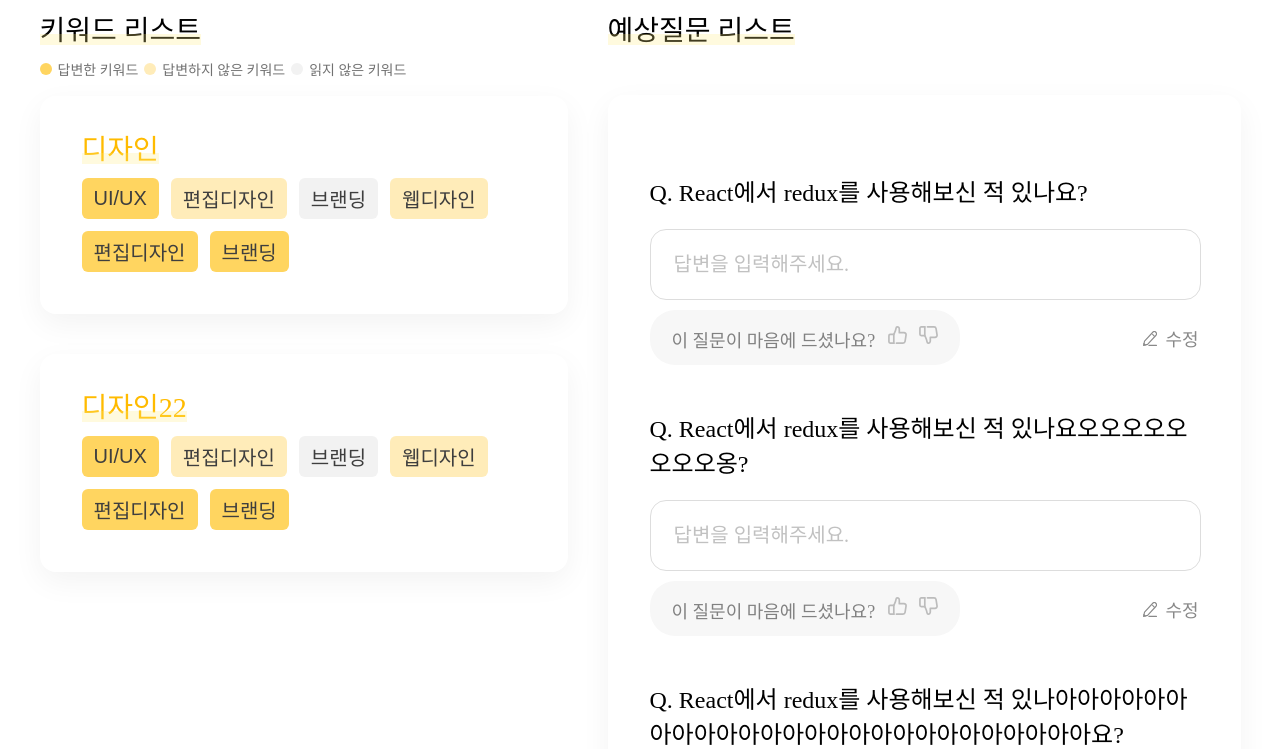
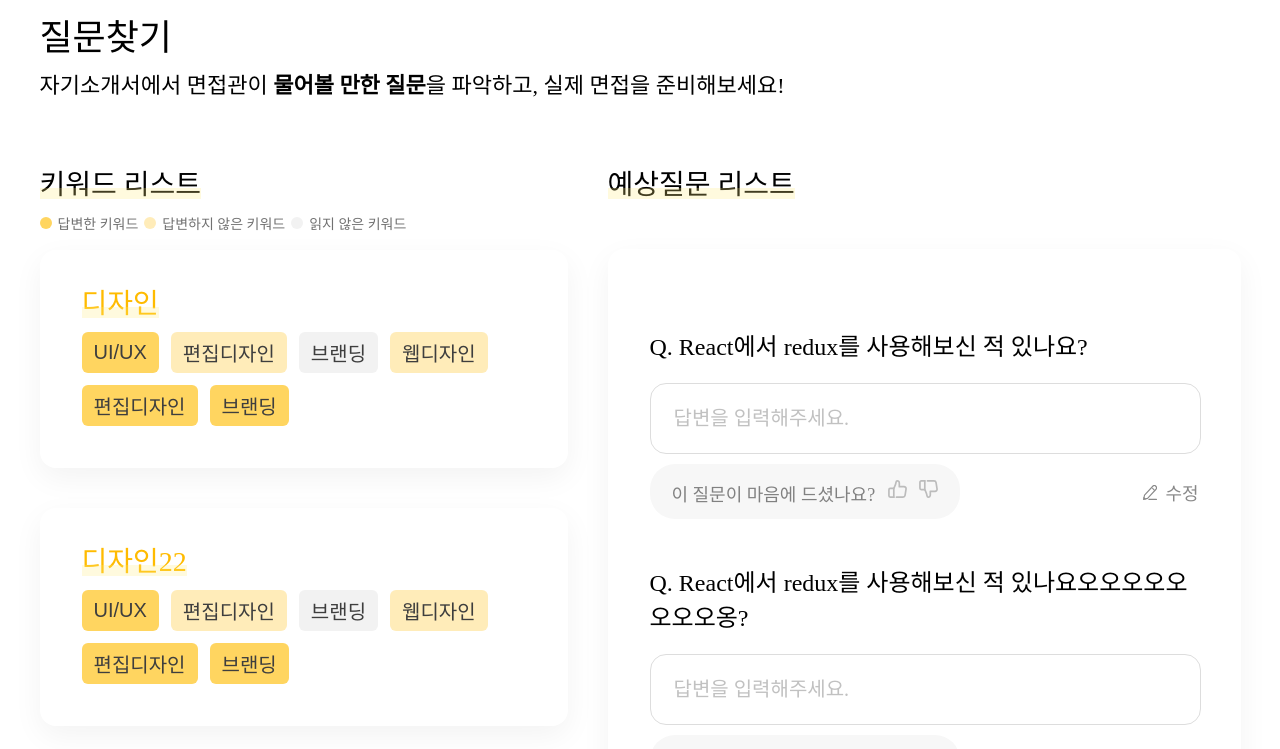
Before and after one commit to SominLeeeeee/highlightme_front_public, a React (Create React App) app: page /quest in a window 1280 px wide. Shown: the top 749 px of the page. Built offline with nearby package versions, Linux system fonts and the light colour scheme; the HTML template or start-up script is replaced by a standard one.

Commit message:
findQuestion header 추가

```diff
--- a/src/routes/FindQuestion.js
+++ b/src/routes/FindQuestion.js
@@ -7,8 +7,17 @@ function FindQuestion() {
   return (
     <div className="findQuestionWrapperParent">
       <div className="findQuestionWrapper">
-        <KeywordGraphView />
-        <QuestionList />
+        <div className="findQuestionHeader">
+          <p id="findQuestionTitle">질문찾기</p>
+          <p id="findQuestionExplain">
+            자기소개서에서 면접관이 <b>물어볼 만한 질문</b>을 파악하고, 실제
+            면접을 준비해보세요!
+          </p>
+        </div>
+        <div className="keywordQuestionWrapper">
+          <KeywordGraphView />
+          <QuestionList />
+        </div>
       </div>
     </div>
   );
--- a/src/style/findQuestion.scss
+++ b/src/style/findQuestion.scss
@@ -1,12 +1,32 @@
+.findQuestionWrapperParent {
+  display: flex;
+  flex-direction: column;
+  align-items: center;
+  justify-content: center;
+}
+
 .findQuestionWrapper {
+  display: flex;
+  flex-direction: column;
+  justify-content: center;
+}
+
+.keywordQuestionWrapper {
   display: grid;
   grid-template-columns: 528px 633px;
   column-gap: 4rem;
   align-items: start;
 }
 
-.findQuestionWrapperParent {
-  display: flex;
-  align-items: center;
-  justify-content: center;
+.findQuestionHeader {
+  margin-bottom: 4.1rem;
+  #findQuestionTitle {
+    font-size: 3.6rem;
+    font-family: "AppleSDGothicNeo-Bold";
+    margin: 0;
+  }
+  #findQuestionExplain {
+    font-size: 2.2rem;
+    margin-top: 0.7rem;
+  }
 }
```
